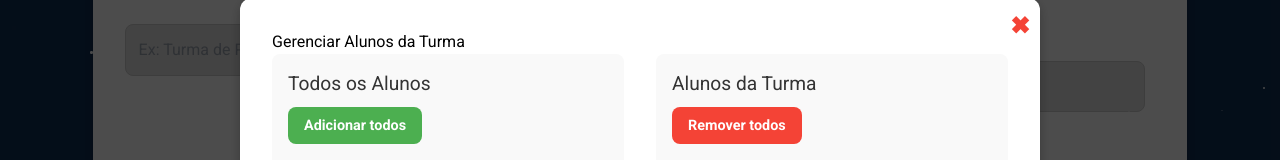
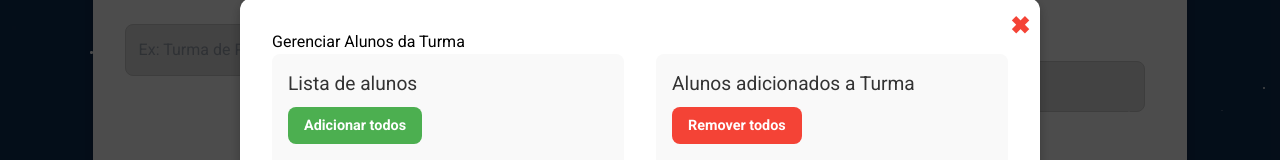
Before and after one commit to wwpedro/Education, a Next.js app: page /createclass in a window 1280 px wide. Both pictures are taken after a click on the button "Alunos da turma". Shown: the part 272-432 px from the top of the page. Built offline with nearby package versions, Linux system fonts and the light colour scheme.

Commit message:
fix: Corrige alunos adicionados a turma

```diff
--- a/src/app/createclass/ClassStudents.tsx
+++ b/src/app/createclass/ClassStudents.tsx
@@ -54,7 +54,7 @@ const ClassStudents: React.FC<{
 
             <div className="student-columns">
             <div className="student-column">
-                <h3>Todos os Alunos</h3>
+                <h3>Lista de alunos</h3>
                 <button className="action-button green" onClick={handleAddAll}>Adicionar todos</button>
                 <ul>
                 {newStudents.map((student, i) => (
@@ -70,13 +70,14 @@ const ClassStudents: React.FC<{
             </div>
 
             <div className="student-column">
-                <h3>Alunos da Turma</h3>
+                <h3>Alunos adicionados a Turma</h3>
                 <button className="action-button red" onClick={handleRemoveAll}>Remover todos</button>
                 <ul>
                 {selectedStudents.map((student, i) => (
                     <li key={i}>
                     <div className="student-info">
                         <strong>{student.name}</strong>
+                        <small>{student.email}</small>
                     </div>
                     <button className="icon-button red" onClick={() => handleRemoveStudent(student.email)}>x</button>
                     </li>
```
